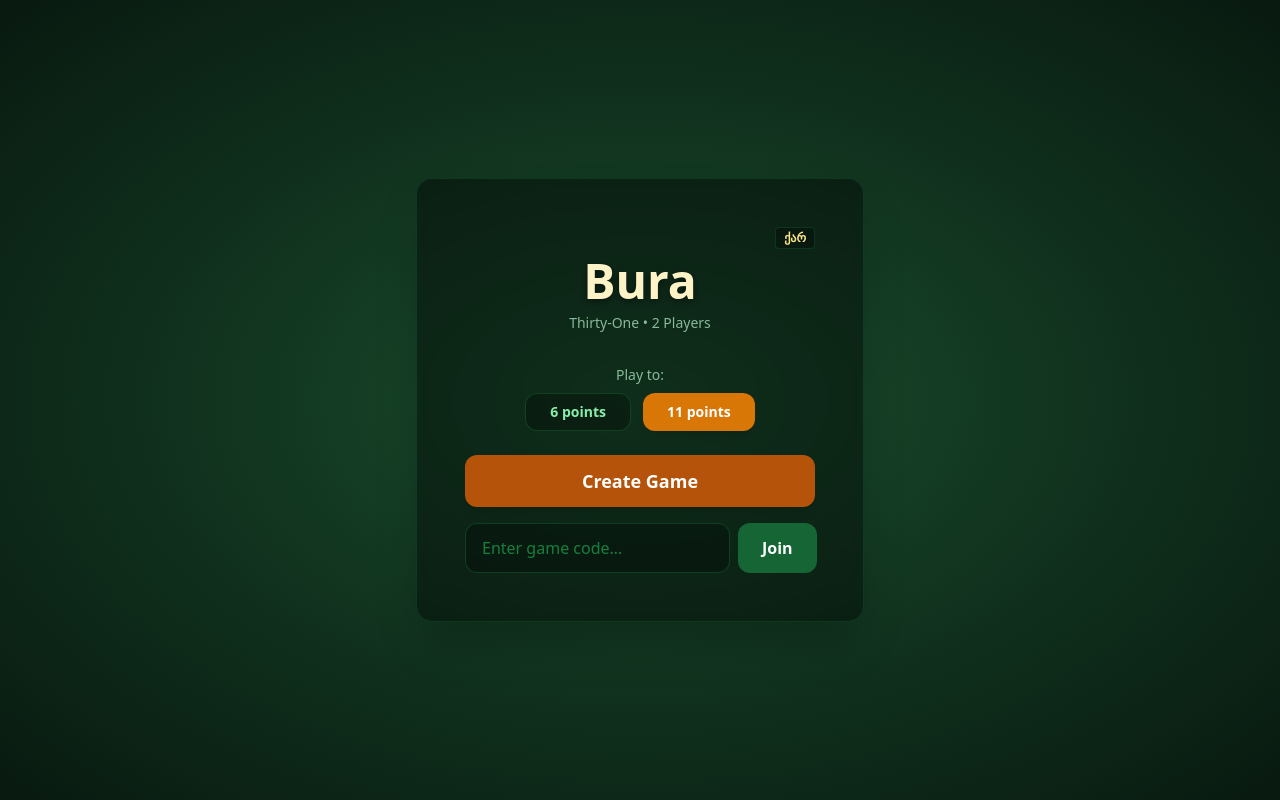
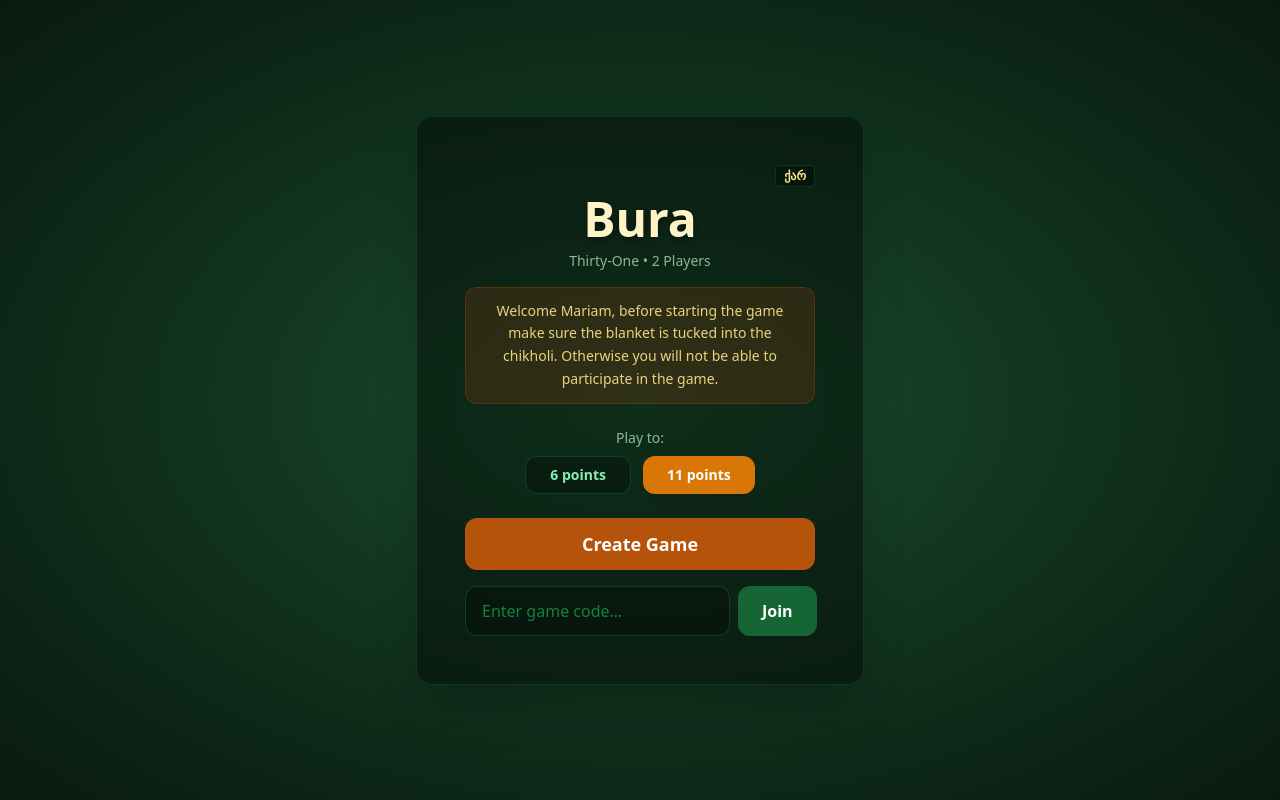
Before and after one commit to SandroNanesha/bura, a React (Vite) app: page / in a window 1280 px wide. Built offline with nearby package versions, Linux system fonts and the light colour scheme.

Commit message:
Add greeting message on menu screen in EN/GE

```diff
--- a/App.jsx
+++ b/App.jsx
@@ -3,6 +3,7 @@ import React, { useState, useEffect, useCallback, useRef, useMemo, createContext
 // ─── i18n ────────────────────────────────────────────────────────────────────
 const STRINGS = {
   en: {
+    greeting: "Welcome Mariam, before starting the game make sure the blanket is tucked into the chikholi. Otherwise you will not be able to participate in the game.",
     title: "Bura",
     subtitle: "Thirty-One \u2022 2 Players",
     playTo: "Play to:",
@@ -79,6 +80,7 @@ const STRINGS = {
     oppPile: "Opp Pile",
   },
   ka: {
+    greeting: "\u10DB\u10DD\u10D2\u10D4\u10E1\u10D0\u10DA\u10DB\u10D4\u10D1\u10D8\u10D7 \u10DB\u10D0\u10E0\u10D8\u10D0\u10DB, \u10E1\u10D0\u10DC\u10D0\u10DB \u10D7\u10D0\u10DB\u10D0\u10E8\u10E1 \u10D3\u10D0\u10D8\u10EC\u10E7\u10D4\u10D1\u10D7 \u10D3\u10D0\u10E0\u10EC\u10DB\u10E3\u10DC\u10D3\u10D8\u10D7 \u10E0\u10DD\u10DB \u10E1\u10D0\u10D1\u10D0\u10DC\u10D8 \u10E9\u10D8\u10EE\u10DD\u10DA\u10E8\u10D8\u10D0 \u10E9\u10D0\u10E1\u10DB\u10E3\u10DA\u10D8. \u10EC\u10D8\u10DC\u10D0\u10D0\u10E6\u10DB\u10D3\u10D4\u10D2 \u10E8\u10D4\u10DB\u10D7\u10EE\u10D5\u10D4\u10D5\u10D0\u10E8\u10D8 \u10D7\u10E5\u10D5\u10D4\u10DC \u10D5\u10D4\u10E0 \u10DB\u10DD\u10D0\u10EE\u10D4\u10E0\u10EE\u10D4\u10D1\u10D7 \u10D7\u10D0\u10DB\u10D0\u10E8\u10E8\u10D8 \u10DB\u10DD\u10DC\u10D0\u10EC\u10D8\u10DA\u10D4\u10DD\u10D1\u10D0\u10E1.",
     title: "\u10D1\u10E3\u10E0\u10D0",
     subtitle: "\u10DD\u10EA\u10D3\u10D0\u10D7\u10DD\u10E0\u10DB\u10D4\u10E2\u10D8 \u2022 2 \u10DB\u10DD\u10D7\u10D0\u10DB\u10D0\u10E8\u10D4",
     playTo: "\u10D7\u10D0\u10DB\u10D0\u10E8\u10D8:",
@@ -686,7 +688,10 @@ function GameInner({ lang, setLang }) {
         <div className="bg-black/40 backdrop-blur-sm rounded-2xl p-8 sm:p-12 max-w-md w-full mx-4 border border-green-900/50 shadow-2xl">
           <div className="flex justify-end mb-2"><LangToggle lang={lang} setLang={setLang} /></div>
           <h1 className="text-4xl sm:text-5xl font-bold text-center text-amber-100 mb-2" style={{ textShadow: "0 2px 8px rgba(0,0,0,0.5)" }}>{t.title}</h1>
-          <p className="text-center text-green-200/70 mb-8 text-sm">{t.subtitle}</p>
+          <p className="text-center text-green-200/70 mb-4 text-sm">{t.subtitle}</p>
+          <div className="bg-amber-900/30 border border-amber-700/30 rounded-xl px-4 py-3 mb-6">
+            <p className="text-amber-200/90 text-sm text-center leading-relaxed">{t.greeting}</p>
+          </div>
           <div className="mb-6">
             <p className="text-green-200/70 text-sm mb-2 text-center">{t.playTo}</p>
             <div className="flex justify-center gap-3">
```
